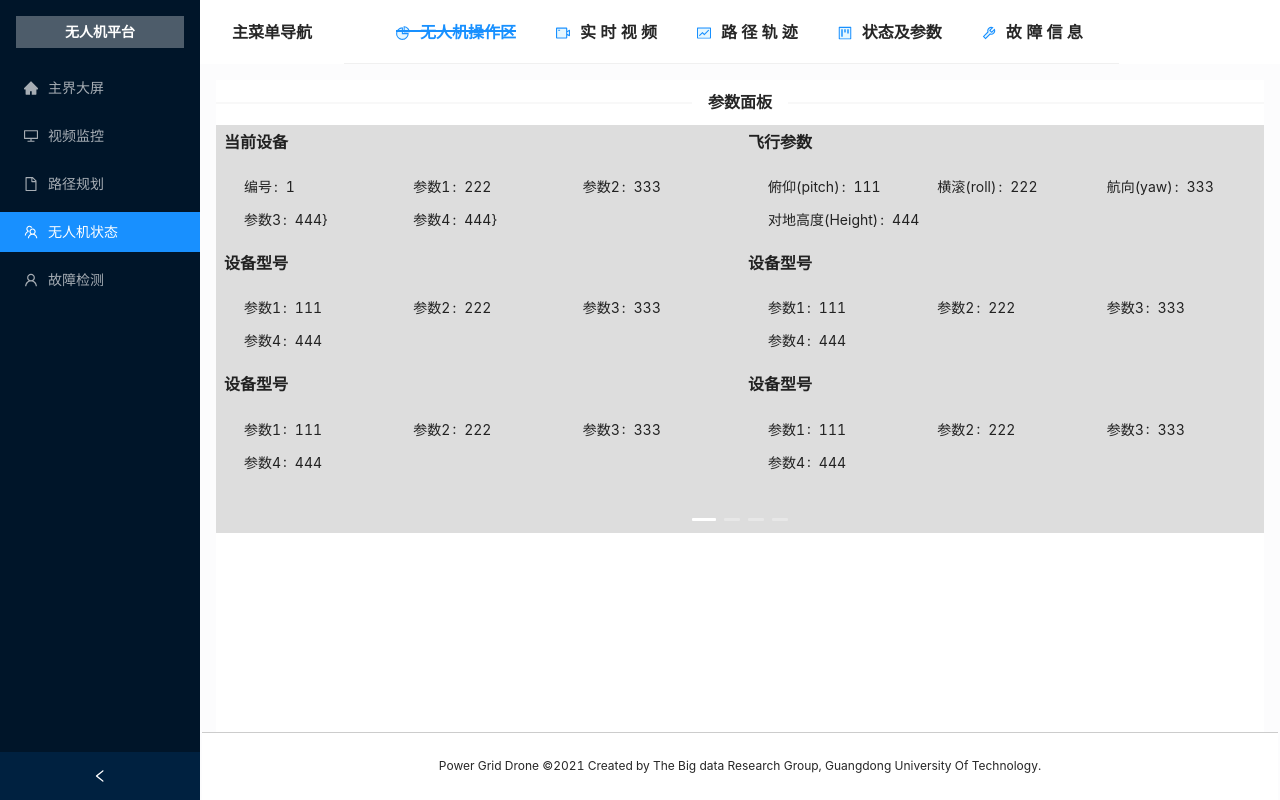
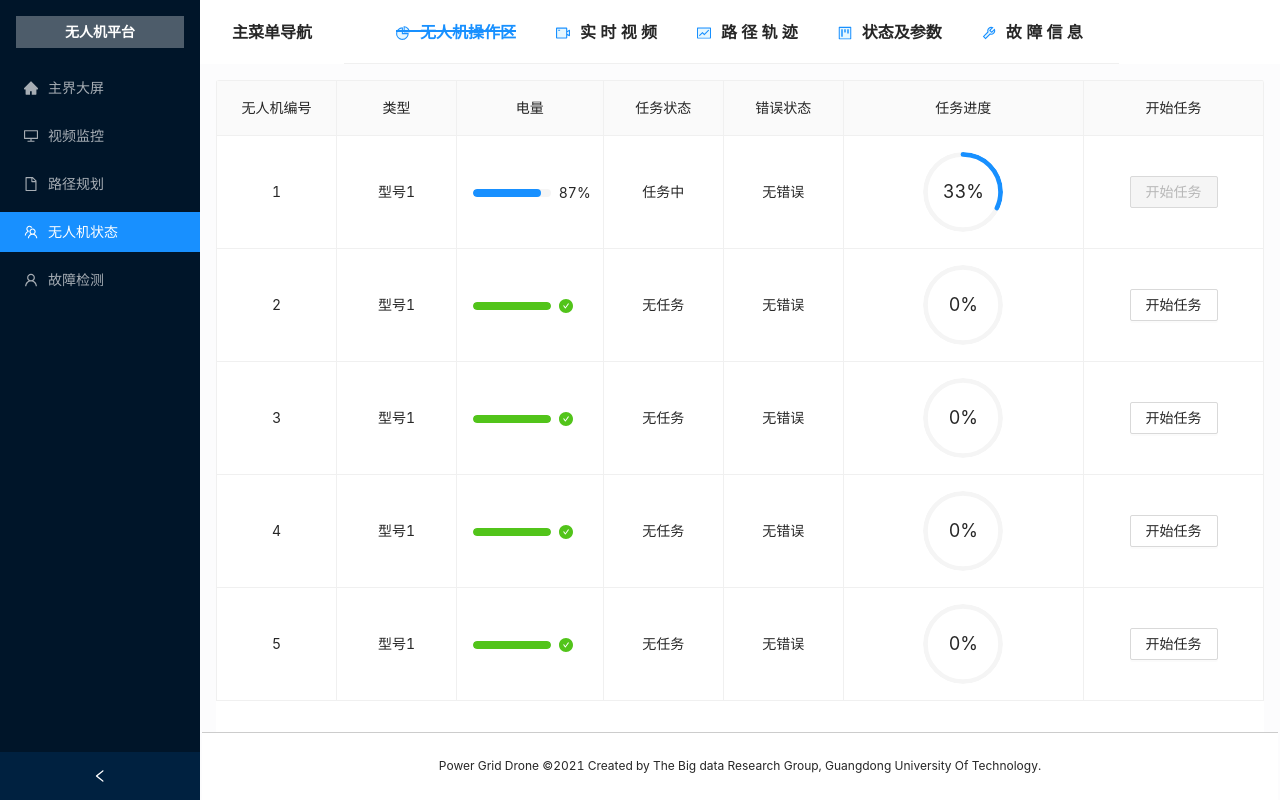
Before and after one commit to jcedo/power_network_drone_front-end_byReact, a React (Create React App) app: page / in a window 1280 px wide. Both pictures are taken after a click on the item "无人机状态". Built offline with nearby package versions, Linux system fonts and the light colour scheme.

Commit message:
Feat:modify the Status page

```diff
--- a/src/page/Status/index.jsx
+++ b/src/page/Status/index.jsx
@@ -1,165 +1,286 @@
-import React, { Component } from 'react';
+import React, { useState } from 'react';
+import { Table, Progress, Button } from 'antd';
 
-import './index.css'
-import { Divider } from 'antd';
-import { Carousel } from 'antd';
-import { Descriptions } from 'antd';
+import './index.css';
 
-// 走马灯
-const contentStyle = {
-  height: '160px',
-  color: '#fff',
-  lineHeight: '160px',
-  textAlign: 'center',
-  background: '#364d79',
-};
 
-// 无人机状态分页面
+const initialTableData = [
+  {
+    key: 1,
+    type: "型号1",
+    rest_power: 87,
+    is_work: 1,
+    is_error: 0,
+    work_percent: 33
+  },
+  {
+    key: 2,
+    type: "型号1",
+    rest_power: 100,
+    is_work: 0,
+    is_error: 0,
+    work_percent: 0
+  },
+  {
+    key: 3,
+    type: "型号1",
+    rest_power: 100,
+    is_work: 0,
+    is_error: 0,
+    work_percent: 0
+  },
+  {
+    key: 4,
+    type: "型号1",
+    rest_power: 100,
+    is_work: 0,
+    is_error: 0,
+    work_percent: 0
+  },
+  {
+    key: 5,
+    type: "型号1",
+    rest_power: 100,
+    is_work: 0,
+    is_error: 0,
+    work_percent: 0
+  }
+]
+
+
 const Status = () => {
-    // TODO: 对无人机各参数（需要调用后端接口的数据）进行处理 ( 对实时数据如电量、续航时间进行动态显示 )
-    return (
-        <div className='status'>
-          <Divider className='divider'>参数面板</Divider>
-          {/* 走马灯组件 */}
-          <Carousel className='carousel' effect="fade">
-              {/* 单个灯 */}
-              <div className='page'>
-                {/* 描述列表 */}
-                <Descriptions className='title' title="当前设备">
-                  <Descriptions.Item className='item' label="编号">{1}</Descriptions.Item>
-                  <Descriptions.Item className="item" label="参数1">{222}</Descriptions.Item>
-                  <Descriptions.Item className="item" label="参数2">{333}</Descriptions.Item>
-                  <Descriptions.Item className="item" label="参数3">{444}}</Descriptions.Item>
-                  <Descriptions.Item className="item" label="参数4">{444}}</Descriptions.Item>
-                </Descriptions>
-                <Descriptions className='title' title="飞行参数">
-                  <Descriptions.Item className='item' label="俯仰(pitch)">111</Descriptions.Item>
-                  <Descriptions.Item className="item" label="横滚(roll)">222</Descriptions.Item>
-                  <Descriptions.Item className="item" label="航向(yaw)">333</Descriptions.Item>
-                  <Descriptions.Item className="item" label="对地高度(Height)">444</Descriptions.Item>
-                </Descriptions>
-                <Descriptions className='title' title="设备型号">
-                  <Descriptions.Item className='item' label="参数1">111</Descriptions.Item>
-                  <Descriptions.Item className="item" label="参数2">222</Descriptions.Item>
-                  <Descriptions.Item className="item" label="参数3">333</Descriptions.Item>
-                  <Descriptions.Item className="item" label="参数4">444</Descriptions.Item>
-                </Descriptions>
-                <Descriptions className='title' title="设备型号">
-                  <Descriptions.Item className='item' label="参数1">111</Descriptions.Item>
-                  <Descriptions.Item className="item" label="参数2">222</Descriptions.Item>
-                  <Descriptions.Item className="item" label="参数3">333</Descriptions.Item>
-                  <Descriptions.Item className="item" label="参数4">444</Descriptions.Item>
-                </Descriptions>
-                <Descriptions className='title' title="设备型号">
-                  <Descriptions.Item className='item' label="参数1">111</Descriptions.Item>
-                  <Descriptions.Item className="item" label="参数2">222</Descriptions.Item>
-                  <Descriptions.Item className="item" label="参数3">333</Descriptions.Item>
-                  <Descriptions.Item className="item" label="参数4">444</Descriptions.Item>
-                </Descriptions>
-                <Descriptions className='title' title="设备型号">
-                  <Descriptions.Item className='item' label="参数1">111</Descriptions.Item>
-                  <Descriptions.Item className="item" label="参数2">222</Descriptions.Item>
-                  <Descriptions.Item className="item" label="参数3">333</Descriptions.Item>
-                  <Descriptions.Item className="item" label="参数4">444</Descriptions.Item>
-                </Descriptions>
-              </div>
-              <div className='page'>
-                {/* 描述列表 */}
-                <Descriptions className='title' title="当前设备">
-                  <Descriptions.Item className='item' label="编号">{2}</Descriptions.Item>
-                  <Descriptions.Item className="item" label="参数1">{222}</Descriptions.Item>
-                  <Descriptions.Item className="item" label="参数2">{333}</Descriptions.Item>
-                  <Descriptions.Item className="item" label="参数3">{444}}</Descriptions.Item>
-                  <Descriptions.Item className="item" label="参数4">{444}}</Descriptions.Item>
-                </Descriptions>
-                <Descriptions className='title' title="飞行参数">
-                  <Descriptions.Item className='item' label="俯仰(pitch)">111</Descriptions.Item>
-                  <Descriptions.Item className="item" label="横滚(roll)">222</Descriptions.Item>
-                  <Descriptions.Item className="item" label="航向(yaw)">333</Descriptions.Item>
-                  <Descriptions.Item className="item" label="对地高度(Height)">444</Descriptions.Item>
-                </Descriptions>
-                <Descriptions className='title' title="设备型号">
-                  <Descriptions.Item className='item' label="参数1">111</Descriptions.Item>
-                  <Descriptions.Item className="item" label="参数2">222</Descriptions.Item>
-                  <Descriptions.Item className="item" label="参数3">333</Descriptions.Item>
-                  <Descriptions.Item className="item" label="参数4">444</Descriptions.Item>
-                </Descriptions>
-                <Descriptions className='title' title="设备型号">
-                  <Descriptions.Item className='item' label="参数1">111</Descriptions.Item>
-                  <Descriptions.Item className="item" label="参数2">222</Descriptions.Item>
-                  <Descriptions.Item className="item" label="参数3">333</Descriptions.Item>
-                  <Descriptions.Item className="item" label="参数4">444</Descriptions.Item>
-                </Descriptions>
-                <Descriptions className='title' title="设备型号">
-                  <Descriptions.Item className='item' label="参数1">111</Descriptions.Item>
-                  <Descriptions.Item className="item" label="参数2">222</Descriptions.Item>
-                  <Descriptions.Item className="item" label="参数3">333</Descriptions.Item>
-                  <Descriptions.Item className="item" label="参数4">444</Descriptions.Item>
-                </Descriptions>
-                <Descriptions className='title' title="设备型号">
-                  <Descriptions.Item className='item' label="参数1">111</Descriptions.Item>
-                  <Descriptions.Item className="item" label="参数2">222</Descriptions.Item>
-                  <Descriptions.Item className="item" label="参数3">333</Descriptions.Item>
-                  <Descriptions.Item className="item" label="参数4">444</Descriptions.Item>
-                </Descriptions>
-              </div>
-              <div className='page'>
-                {/* 描述列表 */}
-                <Descriptions className='title' title="当前设备">
-                  <Descriptions.Item className='item' label="编号">{3}</Descriptions.Item>
-                  <Descriptions.Item className="item" label="参数1">{222}</Descriptions.Item>
-                  <Descriptions.Item className="item" label="参数2">{333}</Descriptions.Item>
-                  <Descriptions.Item className="item" label="参数3">{444}}</Descriptions.Item>
-                  <Descriptions.Item className="item" label="参数4">{444}}</Descriptions.Item>
-                </Descriptions>
-                <Descriptions className='title' title="飞行参数">
-                  <Descriptions.Item className='item' label="俯仰(pitch)">111</Descriptions.Item>
-                  <Descriptions.Item className="item" label="横滚(roll)">222</Descriptions.Item>
-                  <Descriptions.Item className="item" label="航向(yaw)">333</Descriptions.Item>
-                  <Descriptions.Item className="item" label="对地高度(Height)">444</Descriptions.Item>
-                </Descriptions>
-                <Descriptions className='title' title="设备型号">
-                  <Descriptions.Item className='item' label="参数1">111</Descriptions.Item>
-                  <Descriptions.Item className="item" label="参数2">222</Descriptions.Item>
-                  <Descriptions.Item className="item" label="参数3">333</Descriptions.Item>
-                  <Descriptions.Item className="item" label="参数4">444</Descriptions.Item>
-                </Descriptions>
-                <Descriptions className='title' title="设备型号">
-                  <Descriptions.Item className='item' label="参数1">111</Descriptions.Item>
-                  <Descriptions.Item className="item" label="参数2">222</Descriptions.Item>
-                  <Descriptions.Item className="item" label="参数3">333</Descriptions.Item>
-                  <Descriptions.Item className="item" label="参数4">444</Descriptions.Item>
-                </Descriptions>
-                <Descriptions className='title' title="设备型号">
-                  <Descriptions.Item className='item' label="参数1">111</Descriptions.Item>
-                  <Descriptions.Item className="item" label="参数2">222</Descriptions.Item>
-                  <Descriptions.Item className="item" label="参数3">333</Descriptions.Item>
-                  <Descriptions.Item className="item" label="参数4">444</Descriptions.Item>
-                </Descriptions>
-                <Descriptions className='title' title="设备型号">
-                  <Descriptions.Item className='item' label="参数1">111</Descriptions.Item>
-                  <Descriptions.Item className="item" label="参数2">222</Descriptions.Item>
-                  <Descriptions.Item className="item" label="参数3">333</Descriptions.Item>
-                  <Descriptions.Item className="item" label="参数4">444</Descriptions.Item>
-                </Descriptions>
-              </div>
-              <div className='page'>
-                <h3 style={contentStyle}>4</h3>
-              </div>
-            </Carousel>
 
-          {/* 显示状态参数的六个子组件 */}
-          {/* <div className='par'>
-            <Parameter />
-            <Parameter />
-            <Parameter />
-            <Parameter />
-            <Parameter />
-            <Parameter />
-          </div> */}
+  const [tableData, setTableData] = useState(initialTableData);
 
-        </div>
-    )
+  const columns = [
+    {
+      title: "无人机编号",
+      dataIndex: "key",
+      key: "key",
+      align: "center",
+      width: 120
+    },
+    {
+      title: "类型",
+      dataIndex: "type",
+      key: "type",
+      align: "center",
+      width: 120
+    },
+    {
+      title: "电量",
+      dataIndex: "rest_power",
+      key: "rest_power",
+      align: "center",
+      render: (text) => <Progress percent={text} />
+    },
+    {
+      title: "任务状态",
+      dataIndex: "is_work",
+      key: "is_work",
+      align: "center",
+      render: (text) => <span>{text ? "任务中" : "无任务"}</span>,
+      width: 120
+    },
+    {
+      title: "错误状态",
+      dataIndex: "is_error",
+      key: "is_error",
+      align: "center",
+      render: (text) => <span>{text ? "错误发生" : "无错误"}</span>,
+      width: 120
+    },
+    {
+      title: "任务进度",
+      dataIndex: "work_percent",
+      key: "work_percent",
+      align: "center",
+      render: (text) => <Progress type="circle" percent={text} width={80} />
+    },
+    {
+      title: "开始任务",
+      key: "control",
+      align: "center",
+      render: (_text, record) => (
+        <Button
+          onClick={startWork(record)}
+          disabled={record['is_work']}
+        >开始任务</Button>
+      ),
+      width: 180
+    }
+  ]
+
+  const startWork = (data) => {
+    console.log(`无人机${data.key}开始工作`)
+  }
+
+  return (
+    <div>
+      <Table
+        columns={columns}
+        dataSource={tableData}
+        bordered
+        pagination={false}
+      />
+    </div>
+  )
 }
+// // 走马灯
+// const contentStyle = {
+//   height: '160px',
+//   color: '#fff',
+//   lineHeight: '160px',
+//   textAlign: 'center',
+//   background: '#364d79',
+// };
+
+// // 无人机状态分页面
+// const Status = () => {
+//     // TODO: 对无人机各参数（需要调用后端接口的数据）进行处理 ( 对实时数据如电量、续航时间进行动态显示 )
+//     return (
+//         <div className='status'>
+//           <Divider className='divider'>参数面板</Divider>
+//           {/* 走马灯组件 */}
+//           <Carousel className='carousel' effect="fade">
+//               {/* 单个灯 */}
+//               <div className='page'>
+//                 {/* 描述列表 */}
+//                 <Descriptions className='title' title="当前设备">
+//                   <Descriptions.Item className='item' label="编号">{1}</Descriptions.Item>
+//                   <Descriptions.Item className="item" label="参数1">{222}</Descriptions.Item>
+//                   <Descriptions.Item className="item" label="参数2">{333}</Descriptions.Item>
+//                   <Descriptions.Item className="item" label="参数3">{444}}</Descriptions.Item>
+//                   <Descriptions.Item className="item" label="参数4">{444}}</Descriptions.Item>
+//                 </Descriptions>
+//                 <Descriptions className='title' title="飞行参数">
+//                   <Descriptions.Item className='item' label="俯仰(pitch)">111</Descriptions.Item>
+//                   <Descriptions.Item className="item" label="横滚(roll)">222</Descriptions.Item>
+//                   <Descriptions.Item className="item" label="航向(yaw)">333</Descriptions.Item>
+//                   <Descriptions.Item className="item" label="对地高度(Height)">444</Descriptions.Item>
+//                 </Descriptions>
+//                 <Descriptions className='title' title="设备型号">
+//                   <Descriptions.Item className='item' label="参数1">111</Descriptions.Item>
+//                   <Descriptions.Item className="item" label="参数2">222</Descriptions.Item>
+//                   <Descriptions.Item className="item" label="参数3">333</Descriptions.Item>
+//                   <Descriptions.Item className="item" label="参数4">444</Descriptions.Item>
+//                 </Descriptions>
+//                 <Descriptions className='title' title="设备型号">
+//                   <Descriptions.Item className='item' label="参数1">111</Descriptions.Item>
+//                   <Descriptions.Item className="item" label="参数2">222</Descriptions.Item>
+//                   <Descriptions.Item className="item" label="参数3">333</Descriptions.Item>
+//                   <Descriptions.Item className="item" label="参数4">444</Descriptions.Item>
+//                 </Descriptions>
+//                 <Descriptions className='title' title="设备型号">
+//                   <Descriptions.Item className='item' label="参数1">111</Descriptions.Item>
+//                   <Descriptions.Item className="item" label="参数2">222</Descriptions.Item>
+//                   <Descriptions.Item className="item" label="参数3">333</Descriptions.Item>
+//                   <Descriptions.Item className="item" label="参数4">444</Descriptions.Item>
+//                 </Descriptions>
+//                 <Descriptions className='title' title="设备型号">
+//                   <Descriptions.Item className='item' label="参数1">111</Descriptions.Item>
+//                   <Descriptions.Item className="item" label="参数2">222</Descriptions.Item>
+//                   <Descriptions.Item className="item" label="参数3">333</Descriptions.Item>
+//                   <Descriptions.Item className="item" label="参数4">444</Descriptions.Item>
+//                 </Descriptions>
+//               </div>
+//               <div className='page'>
+//                 {/* 描述列表 */}
+//                 <Descriptions className='title' title="当前设备">
+//                   <Descriptions.Item className='item' label="编号">{2}</Descriptions.Item>
+//                   <Descriptions.Item className="item" label="参数1">{222}</Descriptions.Item>
+//                   <Descriptions.Item className="item" label="参数2">{333}</Descriptions.Item>
+//                   <Descriptions.Item className="item" label="参数3">{444}}</Descriptions.Item>
+//                   <Descriptions.Item className="item" label="参数4">{444}}</Descriptions.Item>
+//                 </Descriptions>
+//                 <Descriptions className='title' title="飞行参数">
+//                   <Descriptions.Item className='item' label="俯仰(pitch)">111</Descriptions.Item>
+//                   <Descriptions.Item className="item" label="横滚(roll)">222</Descriptions.Item>
+//                   <Descriptions.Item className="item" label="航向(yaw)">333</Descriptions.Item>
+//                   <Descriptions.Item className="item" label="对地高度(Height)">444</Descriptions.Item>
+//                 </Descriptions>
+//                 <Descriptions className='title' title="设备型号">
+//                   <Descriptions.Item className='item' label="参数1">111</Descriptions.Item>
+//                   <Descriptions.Item className="item" label="参数2">222</Descriptions.Item>
+//                   <Descriptions.Item className="item" label="参数3">333</Descriptions.Item>
+//                   <Descriptions.Item className="item" label="参数4">444</Descriptions.Item>
+//                 </Descriptions>
+//                 <Descriptions className='title' title="设备型号">
+//                   <Descriptions.Item className='item' label="参数1">111</Descriptions.Item>
+//                   <Descriptions.Item className="item" label="参数2">222</Descriptions.Item>
+//                   <Descriptions.Item className="item" label="参数3">333</Descriptions.Item>
+//                   <Descriptions.Item className="item" label="参数4">444</Descriptions.Item>
+//                 </Descriptions>
+//                 <Descriptions className='title' title="设备型号">
+//                   <Descriptions.Item className='item' label="参数1">111</Descriptions.Item>
+//                   <Descriptions.Item className="item" label="参数2">222</Descriptions.Item>
+//                   <Descriptions.Item className="item" label="参数3">333</Descriptions.Item>
+//                   <Descriptions.Item className="item" label="参数4">444</Descriptions.Item>
+//                 </Descriptions>
+//                 <Descriptions className='title' title="设备型号">
+//                   <Descriptions.Item className='item' label="参数1">111</Descriptions.Item>
+//                   <Descriptions.Item className="item" label="参数2">222</Descriptions.Item>
+//                   <Descriptions.Item className="item" label="参数3">333</Descriptions.Item>
+//                   <Descriptions.Item className="item" label="参数4">444</Descriptions.Item>
+//                 </Descriptions>
+//               </div>
+//               <div className='page'>
+//                 {/* 描述列表 */}
+//                 <Descriptions className='title' title="当前设备">
+//                   <Descriptions.Item className='item' label="编号">{3}</Descriptions.Item>
+//                   <Descriptions.Item className="item" label="参数1">{222}</Descriptions.Item>
+//                   <Descriptions.Item className="item" label="参数2">{333}</Descriptions.Item>
+//                   <Descriptions.Item className="item" label="参数3">{444}}</Descriptions.Item>
+//                   <Descriptions.Item className="item" label="参数4">{444}}</Descriptions.Item>
+//                 </Descriptions>
+//                 <Descriptions className='title' title="飞行参数">
+//                   <Descriptions.Item className='item' label="俯仰(pitch)">111</Descriptions.Item>
+//                   <Descriptions.Item className="item" label="横滚(roll)">222</Descriptions.Item>
+//                   <Descriptions.Item className="item" label="航向(yaw)">333</Descriptions.Item>
+//                   <Descriptions.Item className="item" label="对地高度(Height)">444</Descriptions.Item>
+//                 </Descriptions>
+//                 <Descriptions className='title' title="设备型号">
+//                   <Descriptions.Item className='item' label="参数1">111</Descriptions.Item>
+//                   <Descriptions.Item className="item" label="参数2">222</Descriptions.Item>
+//                   <Descriptions.Item className="item" label="参数3">333</Descriptions.Item>
+//                   <Descriptions.Item className="item" label="参数4">444</Descriptions.Item>
+//                 </Descriptions>
+//                 <Descriptions className='title' title="设备型号">
+//                   <Descriptions.Item className='item' label="参数1">111</Descriptions.Item>
+//                   <Descriptions.Item className="item" label="参数2">222</Descriptions.Item>
+//                   <Descriptions.Item className="item" label="参数3">333</Descriptions.Item>
+//                   <Descriptions.Item className="item" label="参数4">444</Descriptions.Item>
+//                 </Descriptions>
+//                 <Descriptions className='title' title="设备型号">
+//                   <Descriptions.Item className='item' label="参数1">111</Descriptions.Item>
+//                   <Descriptions.Item className="item" label="参数2">222</Descriptions.Item>
+//                   <Descriptions.Item className="item" label="参数3">333</Descriptions.Item>
+//                   <Descriptions.Item className="item" label="参数4">444</Descriptions.Item>
+//                 </Descriptions>
+//                 <Descriptions className='title' title="设备型号">
+//                   <Descriptions.Item className='item' label="参数1">111</Descriptions.Item>
+//                   <Descriptions.Item className="item" label="参数2">222</Descriptions.Item>
+//                   <Descriptions.Item className="item" label="参数3">333</Descriptions.Item>
+//                   <Descriptions.Item className="item" label="参数4">444</Descriptions.Item>
+//                 </Descriptions>
+//               </div>
+//               <div className='page'>
+//                 <h3 style={contentStyle}>4</h3>
+//               </div>
+//             </Carousel>
+
+//           {/* 显示状态参数的六个子组件 */}
+//           {/* <div className='par'>
+//             <Parameter />
+//             <Parameter />
+//             <Parameter />
+//             <Parameter />
+//             <Parameter />
+//             <Parameter />
+//           </div> */}
+
+//         </div>
+//     )
+// }
 
 export default Status;
```
